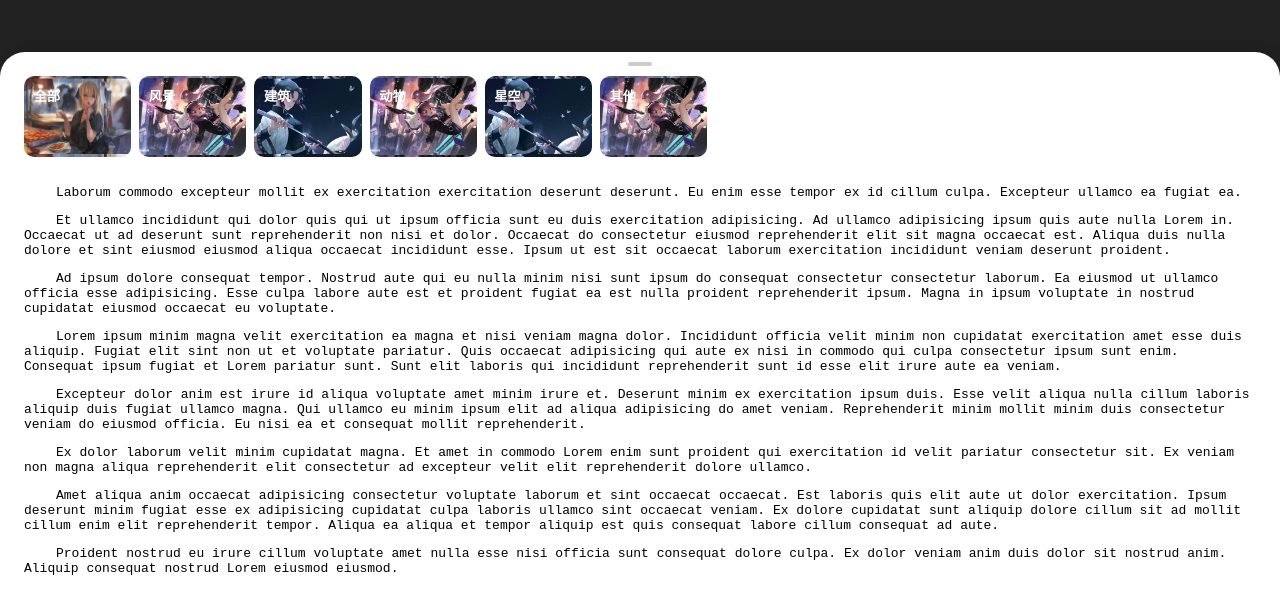
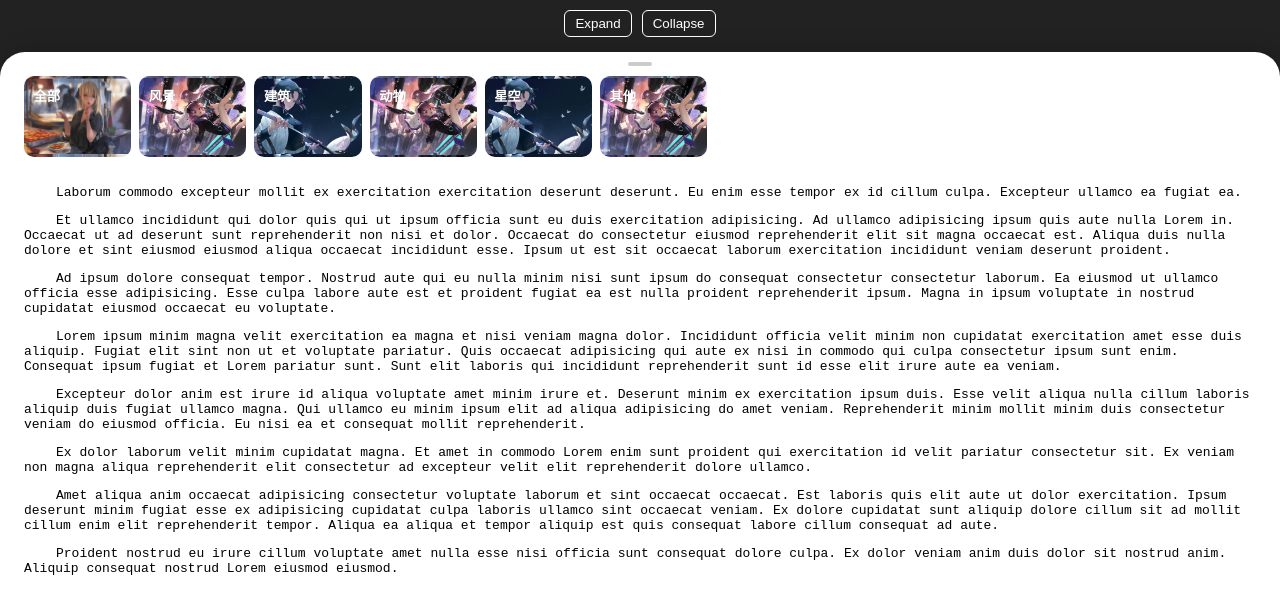
Before and after one commit to HoshinoSuzumi/image-nav-card, a plain HTML site: page index.html in a window 1280 px wide. Drawn offline with Linux system fonts and the light colour scheme.

Commit message:
performance!

```diff
--- a/index.html
+++ b/index.html
@@ -84,13 +84,13 @@
             background-position-y: center;
             object-fit: cover;
             cursor: pointer;
-            will-change: padding;
-            transition-property: padding;
+            transition-property: padding, padding-bottom;
             transition: all .15s ease-in-out;
         }
 
         .nav.expanded .item {
             padding-bottom: 3rem;
+            will-change: padding, padding-bottom;
         }
 
         .item:last-child {
@@ -138,10 +138,43 @@
         .content pre:last-child {
             margin-bottom: 3rem;
         }
+
+        .bar {
+            display: flex;
+            justify-content: center;
+            align-items: center;
+            padding: 10px 0;
+        }
+
+        .bar button {
+            margin: 0 5px;
+            padding: 5px 10px;
+            color: #fff;
+            outline: none;
+            background-color: transparent;
+            border: 1px #fff solid;
+            border-radius: 6px;
+            cursor: pointer;
+            transition: all .3s;
+        }
+
+        .bar button:hover {
+            color: #fff;
+            background-color:  rgba(255, 255, 255, 0.15);
+        }
+
+        .bar button:active {
+            color: #0e0e0e;
+            background-color:#fff;
+        }
     </style>
 </head>
 
 <body>
+    <header class="bar">
+        <button onclick="javascript:frame.style.height = adjustHeight(9999, true) + 'px';">Expand</button>
+        <button onclick="javascript:frame.style.height = adjustHeight(0, true) + 'px';">Collapse</button>
+    </header>
     <div class="frame">
         <div class="handle">
             <div class="handle-bar"></div>
```
